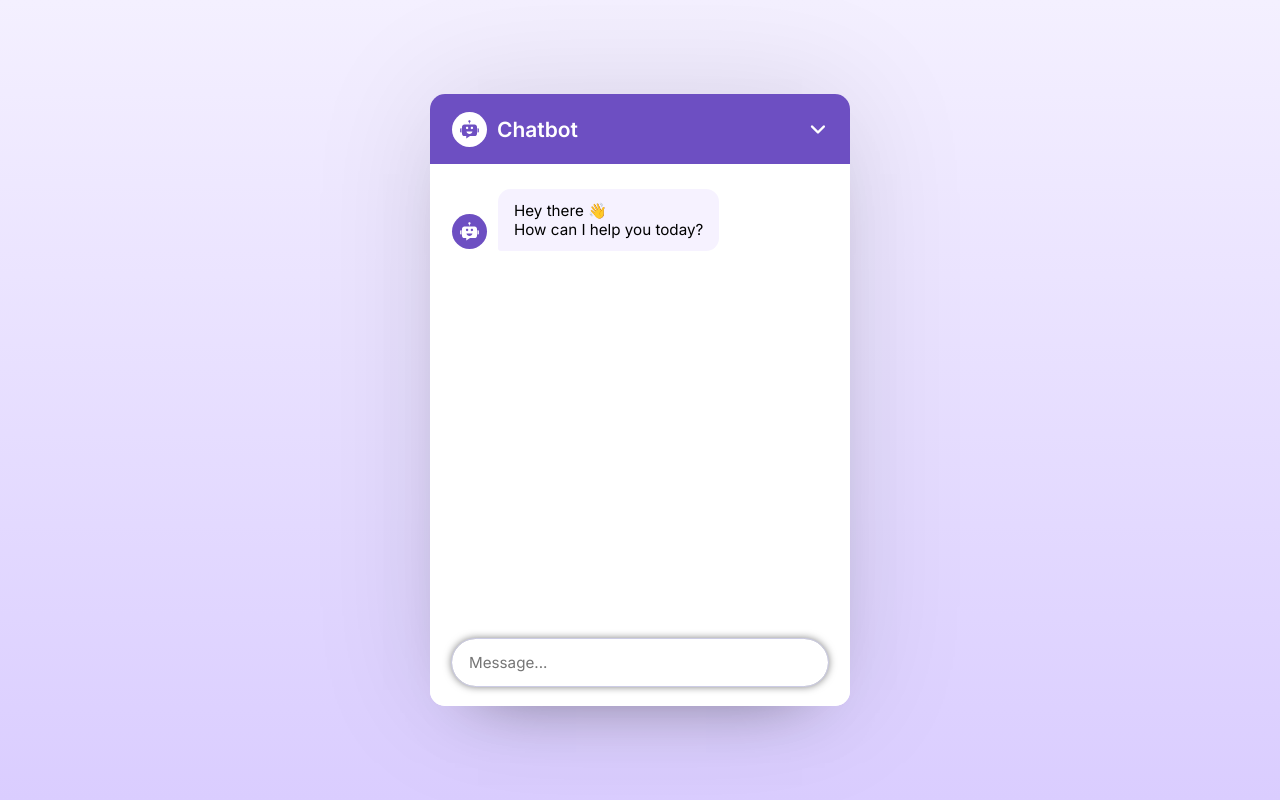
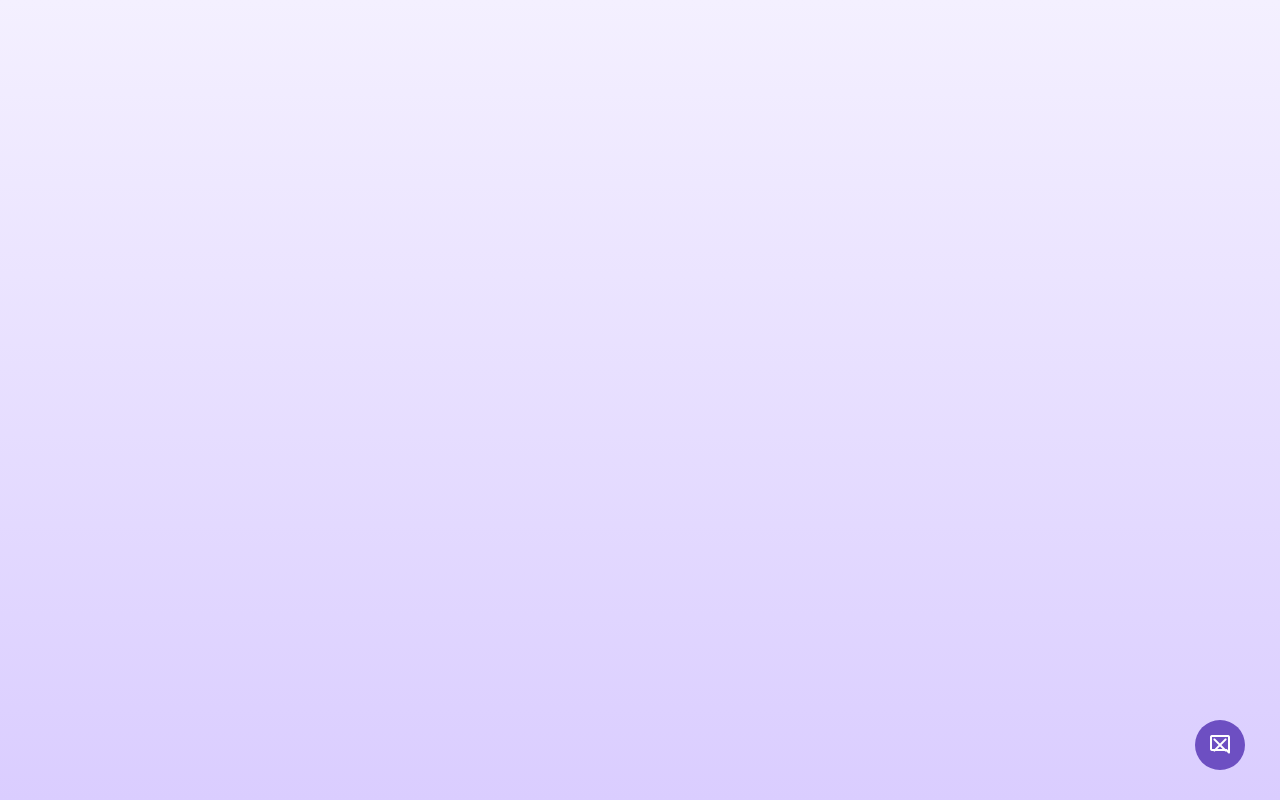
Before and after one commit to Oraphan-Nongthao/chatbot-reactjs, a React (Vite) app: page / in a window 1280 px wide. Built offline with nearby package versions, Linux system fonts and the light colour scheme.

Commit message:
chatbot connect gemini

```diff
--- a/index.html
+++ b/index.html
@@ -6,7 +6,7 @@
     <meta name="viewport" content="width=device-width, initial-scale=1.0" />
     <title>Chatbot in ReactJS</title>
     <!-- Linking google fonts for icons-->
-    <link rel="stylesheet" href="https://fonts.googleapis.com/css2?family=Material+Symbols+Rounded:opsz,wght,FILL,GRAD@48,400,0,0" />
+    <link rel="stylesheet" href="https://fonts.googleapis.com/css2?family=Material+Symbols+Rounded:opsz,wght,FILL,GRAD@48,400,1,0" />
   </head>
   <body>
     <div id="root"></div>
--- a/src/App.jsx
+++ b/src/App.jsx
@@ -1,11 +1,13 @@
-import { useState } from "react";
+import { useEffect, useRef, useState } from "react";
 import ChatbotIcon from "./components/ChatbotIcon";
 import ChatForm from "./components/ChatForm";
 import ChatMessage from "./components/ChatMessage";
+import { companyInfo } from "./companyInfo";
 
 const App = () => {
-    const [chatHistory, setChatHistory] = useState([]);
-
+  const [chatHistory, setChatHistory] = useState([]);
+  const [showChatbot, setShowChatbot] = useState(false);
+  const chatBodyRef = useRef();
   // format chat history for API request
   const generateBotResponse = async (history) => {
     history = history.map(({role, text}) => ({ role, parts:[{text}]}));
@@ -22,10 +24,10 @@ const App = () => {
       const data = await response.json();
       if(!response.ok) throw new Error(data.error.message || "Something went wrong!" );
 
-      // ✅ ดึง text จาก API response ของ Gemini
+      // ดึง text จาก API response ของ Gemini
       const botMessage = data.candidates[0].content.parts[0].text;
 
-      // ✅ อัปเดต chatHistory ด้วย bot's response จริง
+      // อัปเดต chatHistory ด้วย bot's response จริง
       // แทนที่ "Thinking..." message ด้วยคำตอบจริง
       setChatHistory((prevHistory) => {
         const updatedHistory = [...prevHistory];
@@ -39,7 +41,7 @@ const App = () => {
     } catch(error) {
       console.error("Error:", error);
 
-      // ✅ แสดง error message ใน UI แทนที่ "Thinking..."
+      // แสดง error message ใน UI แทนที่ "Thinking..."
       setChatHistory((prevHistory) => {
         const updatedHistory = [...prevHistory];
         updatedHistory[updatedHistory.length - 1] = {
@@ -51,7 +53,18 @@ const App = () => {
     }
   };
 
-  return <div className="container">
+  useEffect(() => {
+    // เลื่อน chat body ลงด้านล่างสุดเมื่อมีข้อความใหม่เข้ามา
+    chatBodyRef.current.scrollTo({top: chatBodyRef.current.scrollHeight, behavior: "smooth"});
+  }, [chatHistory]);
+
+  return <div className={`container ${showChatbot ? " show-chatbot" : ""}`}>
+    <button onClick={() => setShowChatbot((prev) => !prev)}
+    id="chatbot-toggler">
+      <span className="material-symbols-rounded">mode_comment</span>
+      <span className="material-symbols-rounded">close</span>
+    </button>
+
     <div className="chatbot-popup">
       {/* Chatbot Header */}
       <div className="chatbot-header">
@@ -59,12 +72,13 @@ const App = () => {
           <ChatbotIcon />
           <h2 className="logo-text">Chatbot</h2>
         </div>
-        <button className="material-symbols-rounded">keyboard_arrow_down</button>
+        <button onClick={() => setShowChatbot((prev) => !prev)}
+        className="material-symbols-rounded">keyboard_arrow_down</button>
 
       </div>
 
       {/* Chatbot Body */}
-      <div className="chat-body">
+      <div ref={chatBodyRef} className="chat-body">
         <div className="message bot-message">
           <ChatbotIcon />
         <p className="message-text">
--- /dev/null
+++ b/src/companyInfo.js
@@ -0,0 +1,48 @@
+export const companyInfo = `
+Introduction:
+I'm your friendly Aroma Beans Coffee chatbot, here to assist you with anything you need related to our coffee shop! Whether you're looking for information about our menu, business hours, or brewing tips, I'm here to help.
+
+Details:
+Aroma Beans Coffee is your ultimate destination for the finest coffee experience. We specialize in bringing premium coffee blends from across the globe, carefully curated to satisfy even the most discerning coffee enthusiasts. Whether you're a fan of single-origin beans or enjoy exploring bold, unique blends, Aroma Beans Coffee promises to elevate your coffee moments.
+
+Located in the heart of Brew City, California, our café and roastery provide a cozy, welcoming atmosphere for coffee lovers to relax, work, or connect. Visit us at 123 Coffee Lane, Brew City, CA 90210. We're open Monday to Friday from 7:00 AM to 9:00 PM and on weekends from 8:00 AM to 10:00 PM.
+
+Stay connected with us through our vibrant social media community. Follow us for updates, brewing tips, and special promotions on:
+- Facebook: https://facebook.com/aromabeanscoffee
+- Instagram: https://instagram.com/aromabeanscoffee
+- Twitter: https://twitter.com/aromabeansco
+- LinkedIn: https://linkedin.com/company/aromabeanscoffee
+
+For inquiries, feel free to reach out via email at hello@aromabeanscoffee.com or call us at +1 (555) 123-4567.
+
+Our website, https://www.aromabeanscoffee.com, offers a seamless shopping experience for coffee beans, accessories, and subscriptions. Learn about our unique blends, explore brewing guides, and subscribe to receive fresh coffee delivered to your doorstep.
+
+Menu:
+- Signature Coffee:
+    - Espresso Shot - $3.50
+    - Cappuccino - $4.00
+    - Latte (Classic/Vanilla/Caramel) - $4.50
+    - Mocha - $5.00
+
+- Specialty Brews:
+    - Cold Brew - $4.50
+    - Nitro Cold Brew - $5.50
+    - Single-Origin Pour Over - $5.00
+
+- Seasonal Favorites:
+    - Pumpkin Spice Latte - $5.50
+    - Peppermint Mocha - $5.50
+
+- Tea & Alternatives:
+    - Matcha Latte - $5.00
+    - Chai Latte - $4.50
+    - Hot Chocolate - $4.00
+
+- Snacks & Pastries:
+    - Croissant (Butter/Almond) - $3.50
+    - Muffins (Blueberry/Chocolate Chip) - $3.00
+    - Avocado Toast - $6.00
+    - Bagel with Cream Cheese - $4.00
+
+At Aroma Beans Coffee, we believe in creating moments worth savoring. Whether you're stopping by for your morning pick-me-up or indulging in an afternoon treat, we've got something special for everyone.
+`;
--- a/src/index.css
+++ b/src/index.css
@@ -10,21 +10,68 @@
 
 body {
     width: 100%;
-    display: flex;
-    align-items: center;
-    justify-content: center;
+
     min-height:100vh ;
     background: linear-gradient(#f4f0ff, #dacdff);
 }
 
+#chatbot-toggler {
+    position: fixed;
+    bottom: 30px;
+    right: 35px;
+    border: none;
+    height: 50px;
+    width: 50px;
+    border-radius: 50%;
+    display: flex;
+    cursor: pointer;
+    background: #6d4fc2;
+    align-items: center;
+    justify-content: center;
+    transition: all 0.2s ease;
+}
+
+#chatbot-toggler span {
+    position: absolute;
+    color: #fff;
+}
+
+.container.show-chatbot #chatbot-toggler  {
+    transform: rotate(90deg);
+}
+
+#chabot-toggler span:last-child,
+.container.show-chatbot #chatbot-toggler span:first-child {
+    opacity: 0;
+
+}
+
+.container.show-chatbot #chatbot-toggler span:last-child {
+    opacity: 1;
+
+}
+
 .chatbot-popup {
-    position: relative;
+    position: fixed;
+    opacity: 0;
+    pointer-events: none;
+    bottom: 90px;
+    right: 35px;
     width: 420px;
+    transform: scale(0.2);
     overflow: hidden;
     background: #fff;
     border-radius: 15px;
+    transform-origin: bottom right;
     box-shadow: 0 0 128px 0 rgba(0,0,0,0.1),
         0 32px 64px -48px rgba(0, 0, 0, 0.5);
+    transition: all 0.1s ease;
+}
+
+.container.show-chatbot .chatbot-popup {
+    opacity: 1;
+    transform: scale(1);
+    pointer-events: auto;
 }
 
 .chatbot-popup .chatbot-header{
```
Also changed, not shown: src/components/ChatMessage.jsx (+4 -4 lines).
